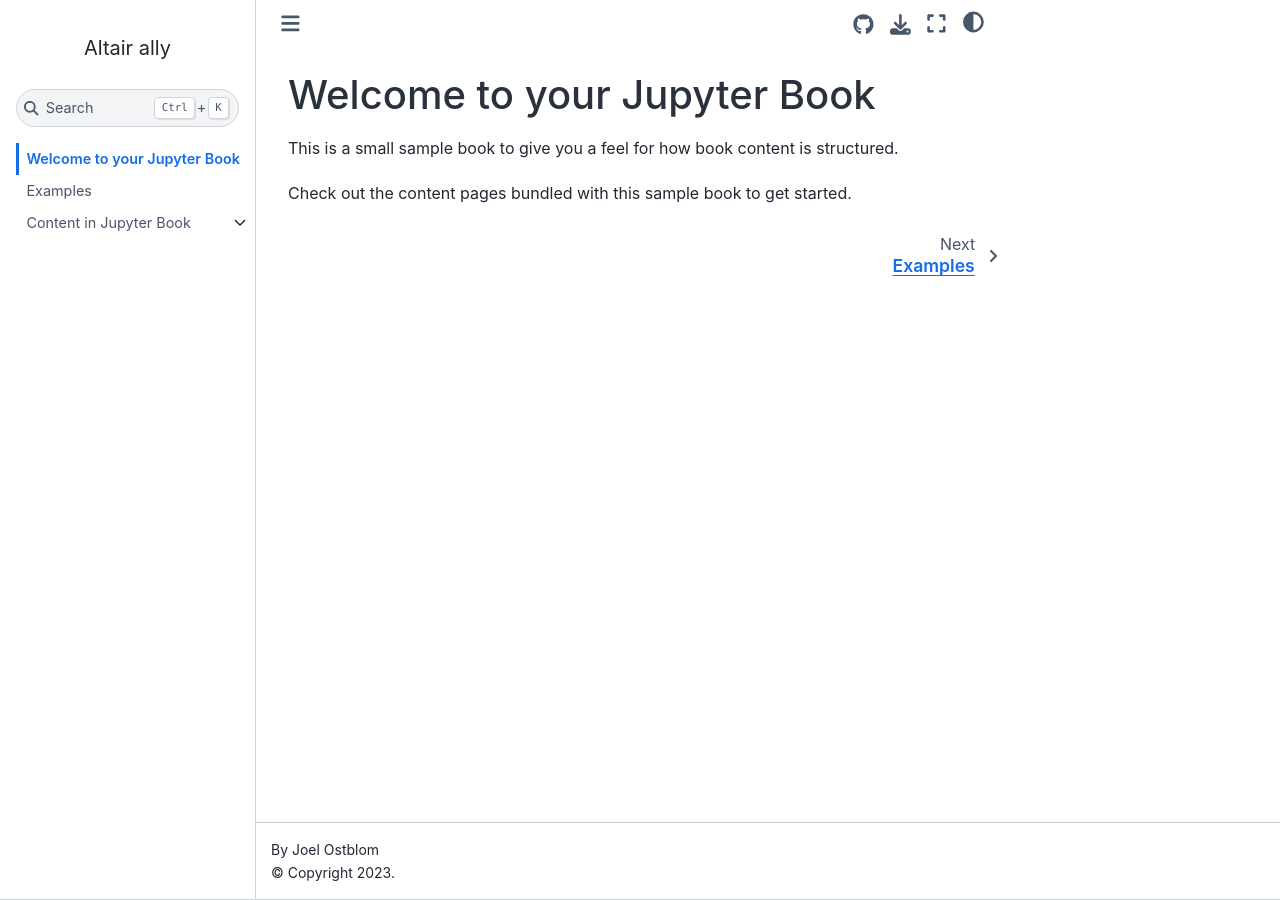
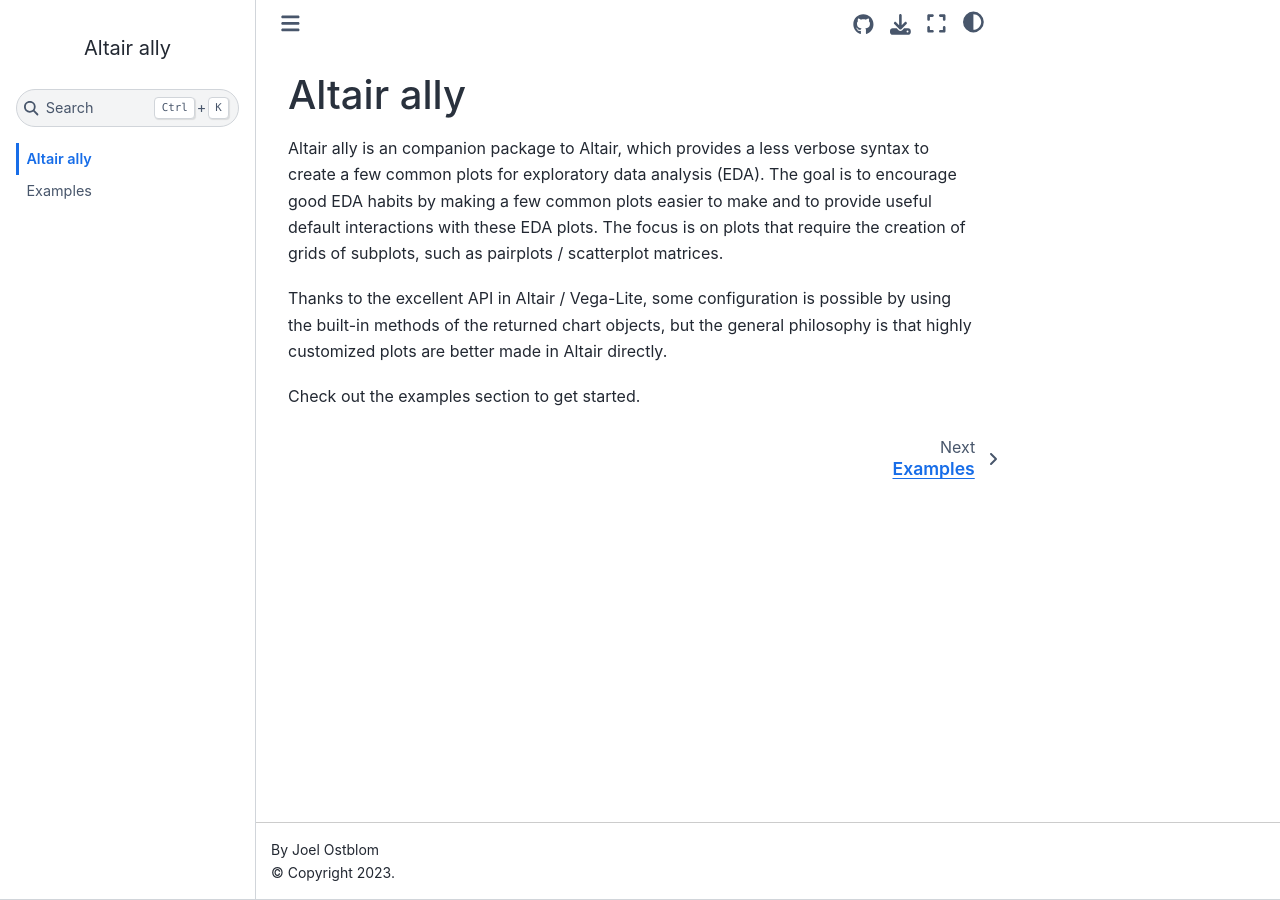
Before and after one commit to vega/altair_ally, a Jupyter Book: the page built from doc/intro.md, in a window 1280 px wide. Built offline with Jupyter Book 1.0.4 settings and Sphinx 7.4.7 and the Sphinx Book theme 1.1.4, drawn with Linux system fonts in a browser that asks for light colours.

Commit message:
Add intro blurb

```diff
--- a/doc/_toc.yml
+++ b/doc/_toc.yml
@@ -3,7 +3,7 @@
 #
 - file: intro
 - file: examples
-- file: content
-  sections:
-    - file: markdown
-    - file: notebooks
+# - file: content
+  # sections:
+    # - file: markdown
+    # - file: notebooks
--- a/doc/intro.md
+++ b/doc/intro.md
@@ -1,7 +1,17 @@
-Welcome to your Jupyter Book
-============================
+# Altair ally
 
-This is a small sample book to give you a feel for how book content is
-structured.
+Altair ally is an companion package to Altair,
+which provides a less verbose syntax to create a few common plots
+for exploratory data analysis (EDA).
+The goal is to encourage good EDA habits
+by making a few common plots easier to make
+and to provide useful default interactions with these EDA plots.
+The focus is on plots that require the creation of grids of subplots,
+such as pairplots / scatterplot matrices.
 
-Check out the content pages bundled with this sample book to get started.
+Thanks to the excellent API in Altair / Vega-Lite,
+some configuration is possible by using the built-in methods of the returned chart objects,
+but the general philosophy is that highly customized plots
+are better made in Altair directly.
+
+Check out the examples section to get started.
```
